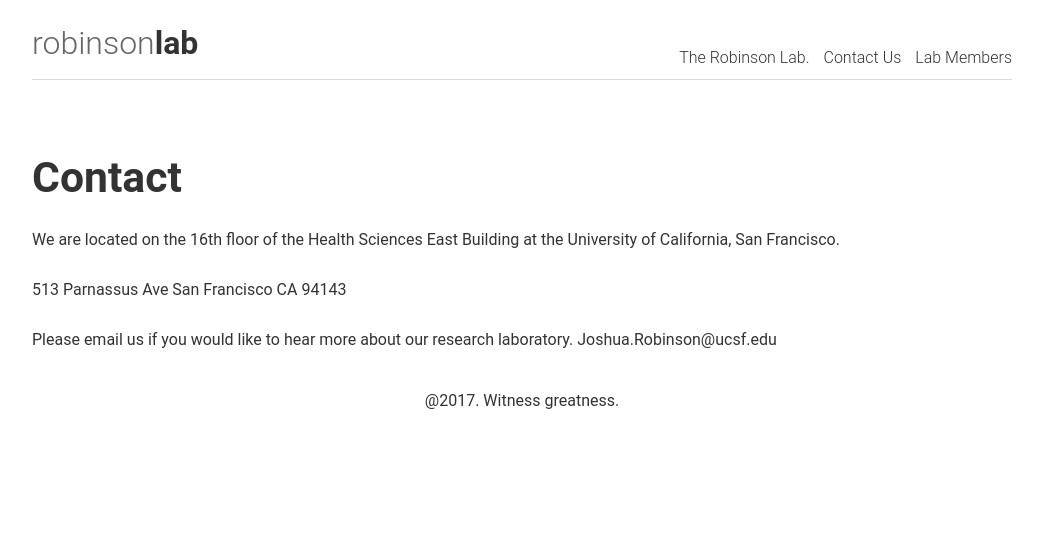
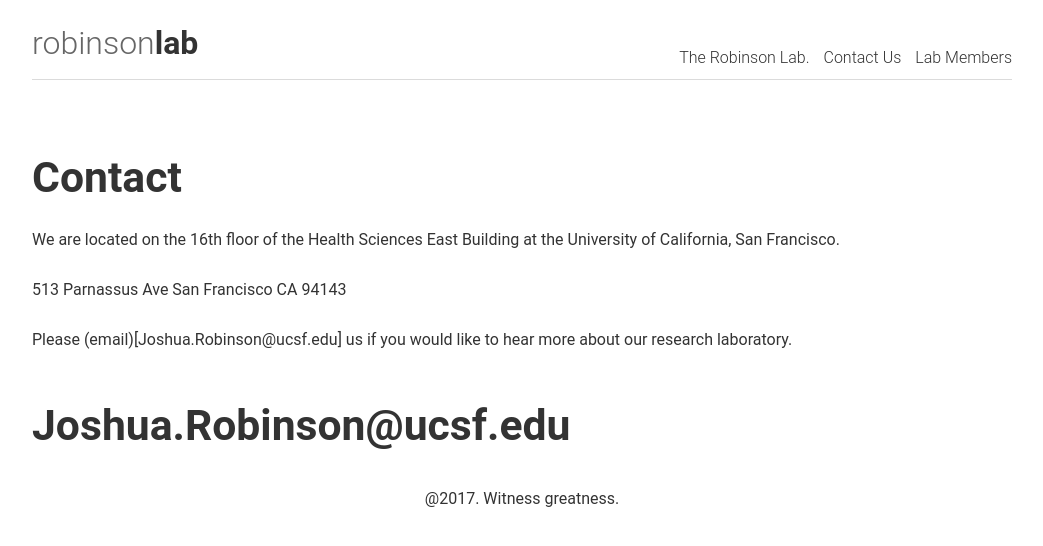
Before and after one commit to jfrobinson/jfrobinson.github.io, a Jekyll site: the page built from contact.md, in a window 1280 px wide. Shown: the top 546 px of the page, without its empty margins (118-1161 px from the left). Built offline with Jekyll 4.4.1, drawn with Linux system fonts in a browser that asks for light colours.

Commit message:
Update contact.md

```diff
--- a/contact.md
+++ b/contact.md
@@ -9,5 +9,5 @@
 513 Parnassus Ave
 San Francisco CA 94143
 
-Please email us if you would like to hear more about our research laboratory.
-Joshua.Robinson@ucsf.edu
+Please (email)[Joshua.Robinson@ucsf.edu] us if you would like to hear more about our research laboratory.
+# Joshua.Robinson@ucsf.edu
```
